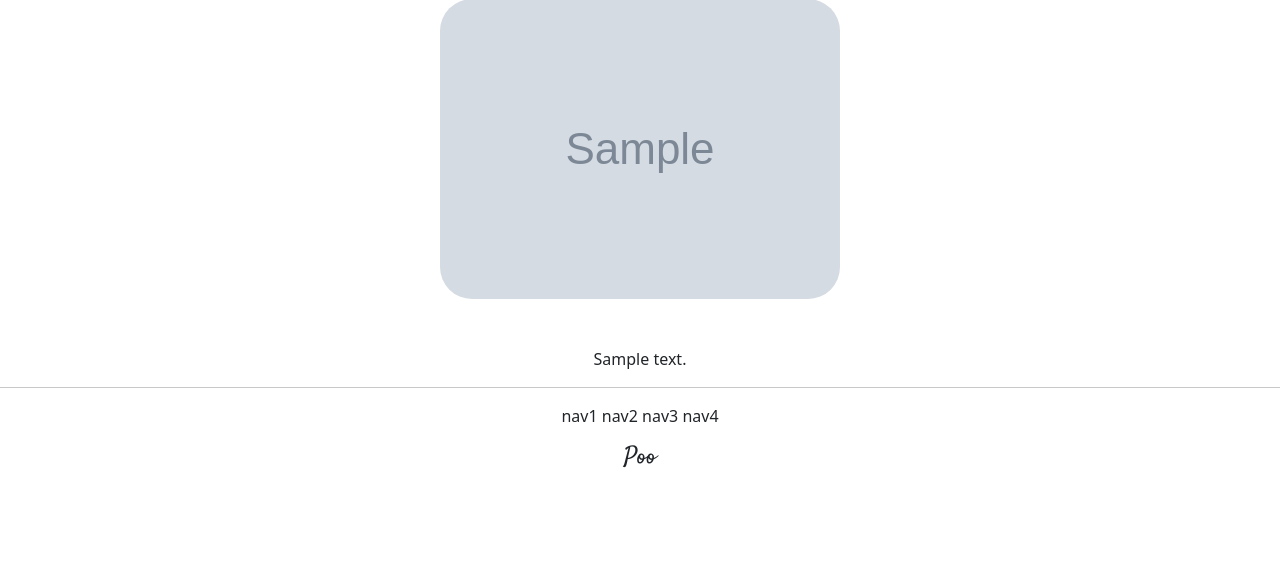
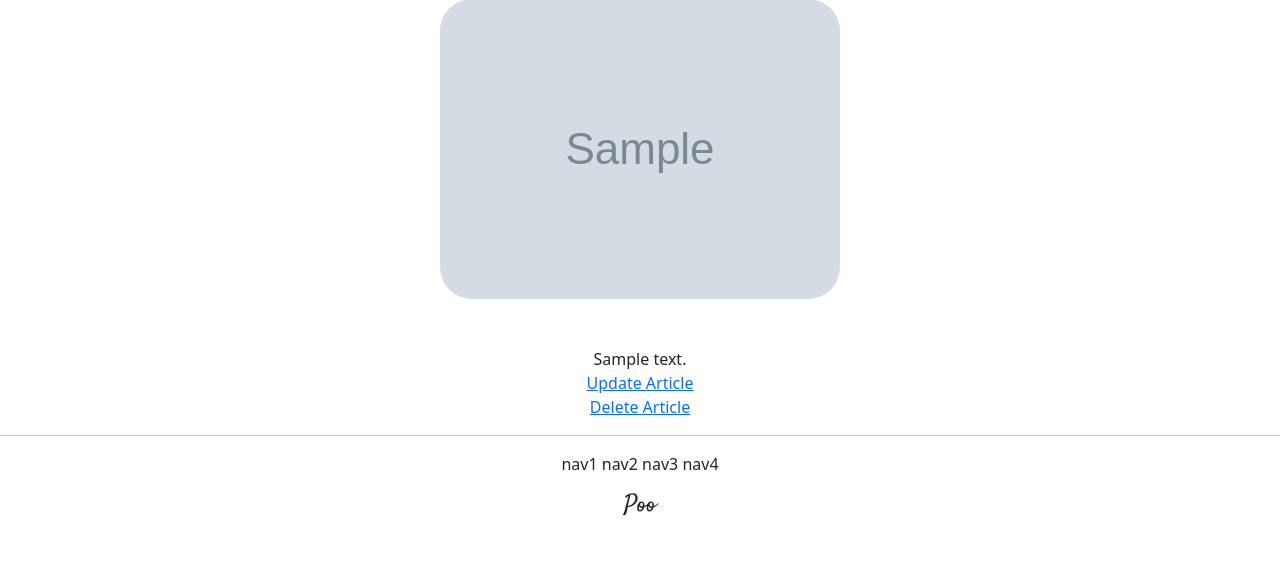
Before and after one commit to TTioTTi/gis_drf_1, a Django app: page /articles/detail/1 in a window 1280 px wide. Shown: the part 322-891 px from the top of the page. Before the commit the page ends 790 px from the top, so only its background shows below. Run offline with Django 4.2, Linux system fonts and the light colour scheme; a user stored in the database is signed in; tables that the repository leaves empty hold one stand-in row (values such as "Sample post"); grey boxes marked "Sample" are stand-in pictures; parts of the project's set-up code (start-up, migrations or seed data) failed here and were passed over; some libraries are stand-ins or nearby versions.

Commit message:
Article Update / Delete button update

```diff
--- a/articleapp/templates/articleapp/detail.html
+++ b/articleapp/templates/articleapp/detail.html
@@ -21,6 +21,13 @@
             {{ target_article.content | safe }}
         </div>
 
+        <div>
+            {% if target_article.writer == user %}
+            <div><a href="{% url 'articleapp:update' pk=target_article.pk %}">Update Article</a></div>
+            <div><a href="{% url 'articleapp:delete' pk=target_article.pk %}">Delete Article</a></div>
+            {% endif %}
+        </div>
+
     </div>
 
 {% endblock %}
```
